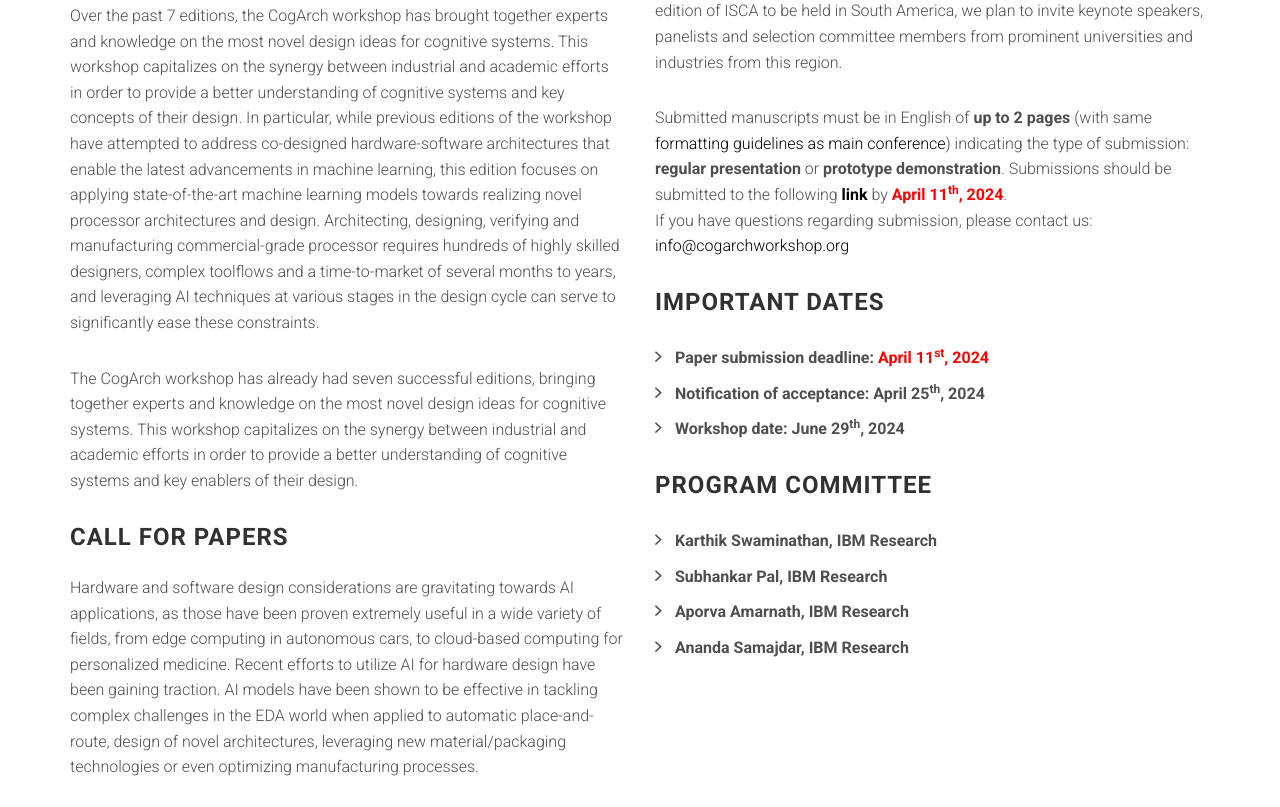
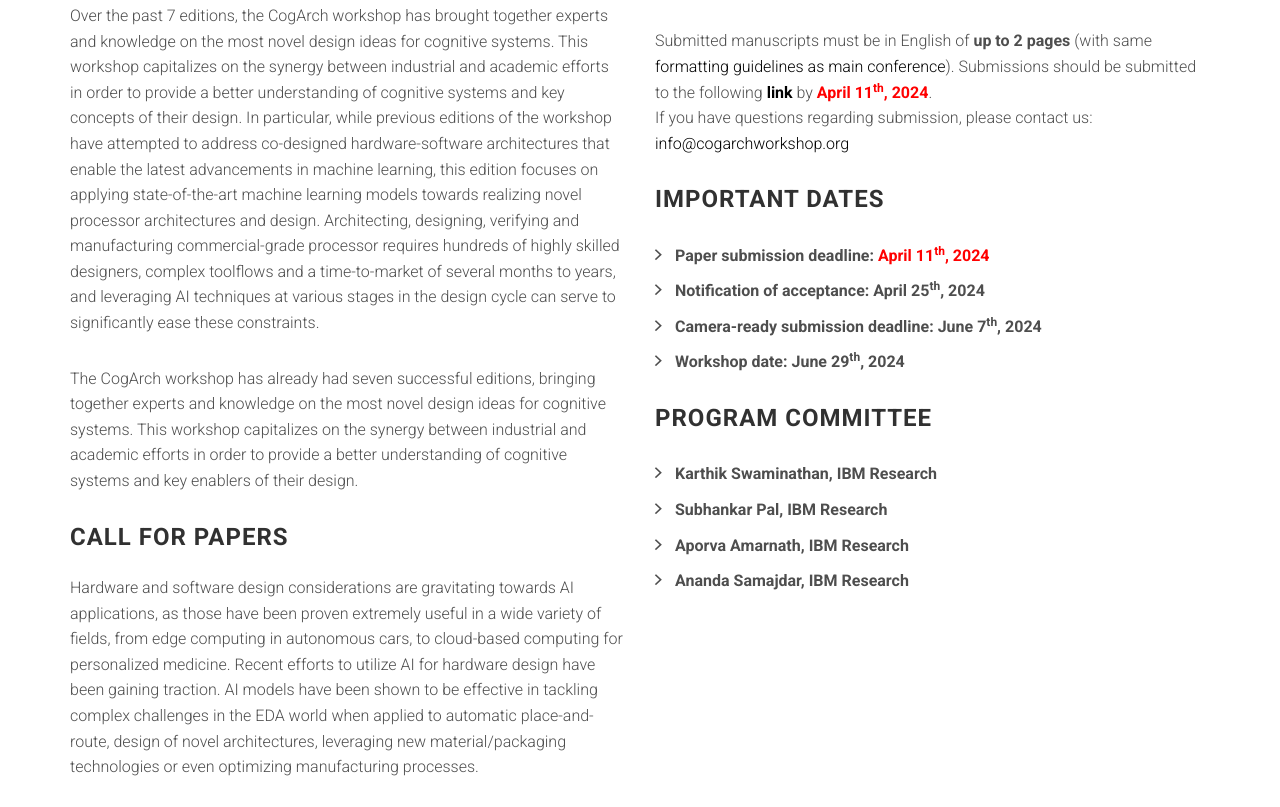
Before and after one commit to augustojv/cogarch-workshop-2024, a website: page index.html in a window 1280 px wide. Shown: the part 1122-1929 px from the top of the page. Drawn offline with Linux system fonts and the light colour scheme; files whose address does not match are found by name.

Commit message:
Removed demo CFP

```diff
--- a/index.html
+++ b/index.html
@@ -124,6 +124,7 @@
 			<li>AI techniques for leveraging emerging device technologies, 2.5D/3D stacking, chiplet architectures, novel packaging technologies</li>
 			<li>AI/ML for fast system modeling and simulation</li>
 			<li>AI for improving efficiency and coverage of verification methodologies</li>
+			<li> Demonstrations (live or recorded) showcasing prototypes, tools and methodologies for AI-inspired hardware design </li>
                     </ul>
 
                 </div><!-- /.col-sm-6 -->
@@ -137,16 +138,18 @@
 			reviewed by a Workshop Selection Committee comprising of experts from industry and academia.
 			Keeping in mind the cross-disciplinary nature of this workshop, this committee will consist of
 			researchers with diverse interests covering the spectrum of design automation, testing/verification,
-			architecture, and machine learning. As this workshop is to be co-located with the very first edition of
+			architecture, and machine learning.
+			<!--
+			As this workshop is to be co-located with the very first edition of
 			ISCA to be held in South America, we plan to invite keynote speakers, panelists and selection committee
 			members from prominent universities and industries from this region.
+			-->
                     </p>
 
                     <p>
                     Submitted manuscripts must be in English of <strong>up to 2 pages</strong> (with same
                     <a href="https://www.iscaconf.org/isca2023/submit/guidelines.php" target="_blank">formatting guidelines as main
-                    conference</a>) indicating the type of submission: <strong>regular presentation</strong> or <strong>prototype
-                    demonstration</strong>. Submissions should be submitted to the following
+                    conference</a>). Submissions should be submitted to the following
 					<strong><a href="https://easychair.org/conferences/?conf=cogarch2023" target="_blank">link</a></strong> by
 					 <strong><font color="red">April 11<sup>th</sup>, 2024</font></strong>.
                     <br>
@@ -181,8 +184,9 @@
 
                     <p>
 					<ul class="list-arrow-right">
-						<li>Paper submission deadline:  <strong><font color="red">April 11<sup>st</sup>, 2024</font></strong></li>
+						<li>Paper submission deadline:  <strong><font color="red">April 11<sup>th</sup>, 2024</font></strong></li>
 						<li>Notification of acceptance: April 25<sup>th</sup>, 2024</li>
+						<li>Camera-ready submission deadline: June 7<sup>th</sup>, 2024</li>
 						<li>Workshop date: June 29<sup>th</sup>, 2024</li>
 					</ul>
                     </p>
```
